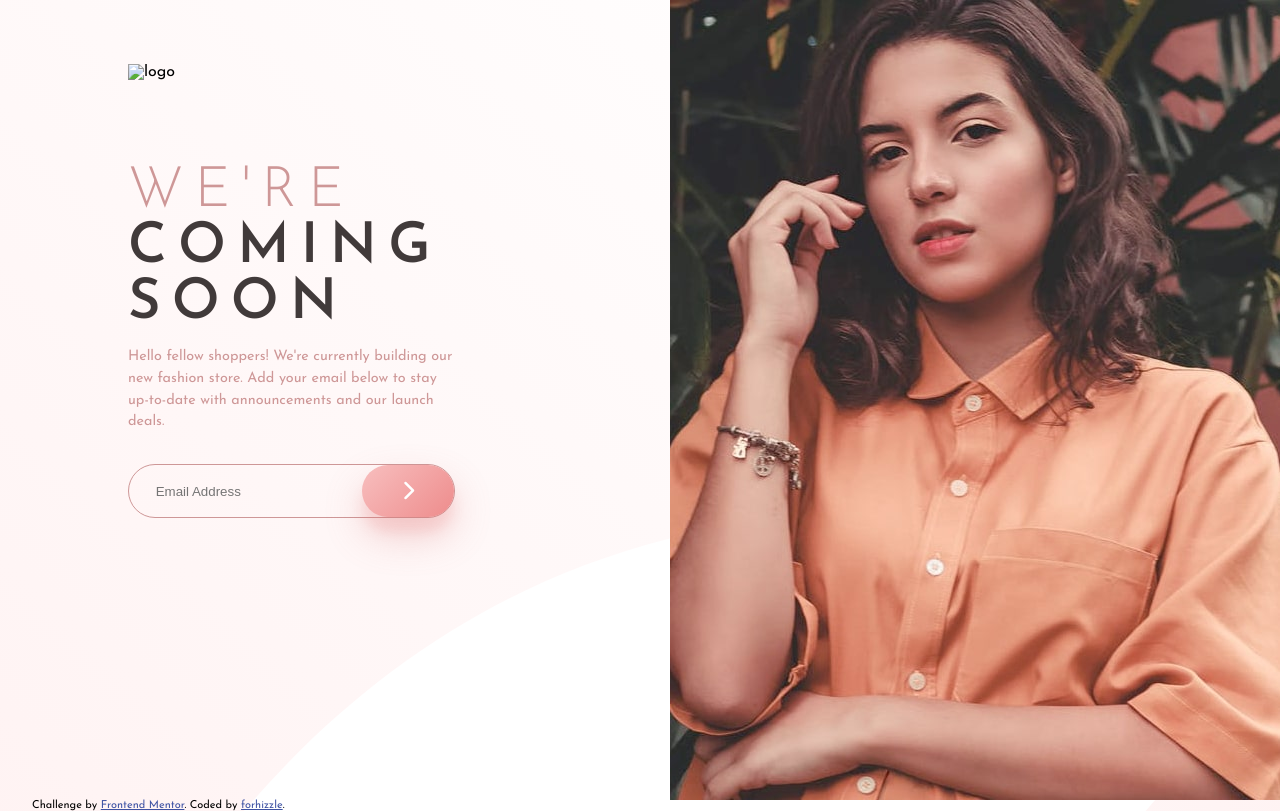
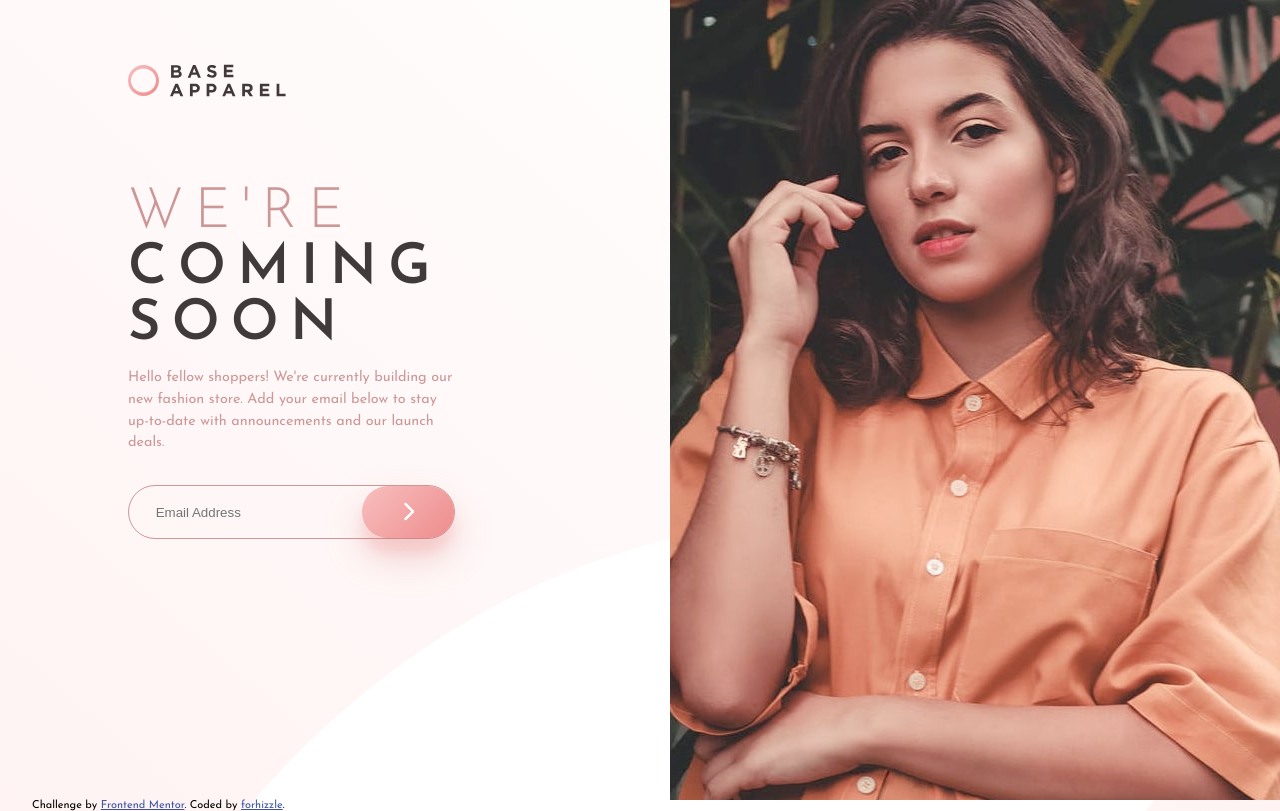
Before and after one commit to codein-looney/base-apparel-coming-soon, a plain HTML site: page index.html in a window 1280 px wide. Drawn offline with nearby package versions, Linux system fonts and the light colour scheme; files that its build step writes are made by us from their sources; the site is published under a folder, as on GitHub Pages, so addresses that start at the root find nothing; files whose address does not match are found by name.

Commit message:
some changes

```diff
--- a/index.html
+++ b/index.html
@@ -19,7 +19,7 @@
     <img class="mobile-logo" src="./images/logo.svg" alt="logo">
     <img class="mobile-cover" src="./images/hero-mobile.jpg" alt="">
     <div class="content">
-      <img class="logo-desktop" src="/images/logo.svg" alt="logo">
+      <img class="logo-desktop" src="./images/logo.svg" alt="logo">
       <h1 class="title">We're <span>coming soon</span></h1>
       <p class="subtitle">
         Hello fellow shoppers! We're currently building our new fashion store.
```
